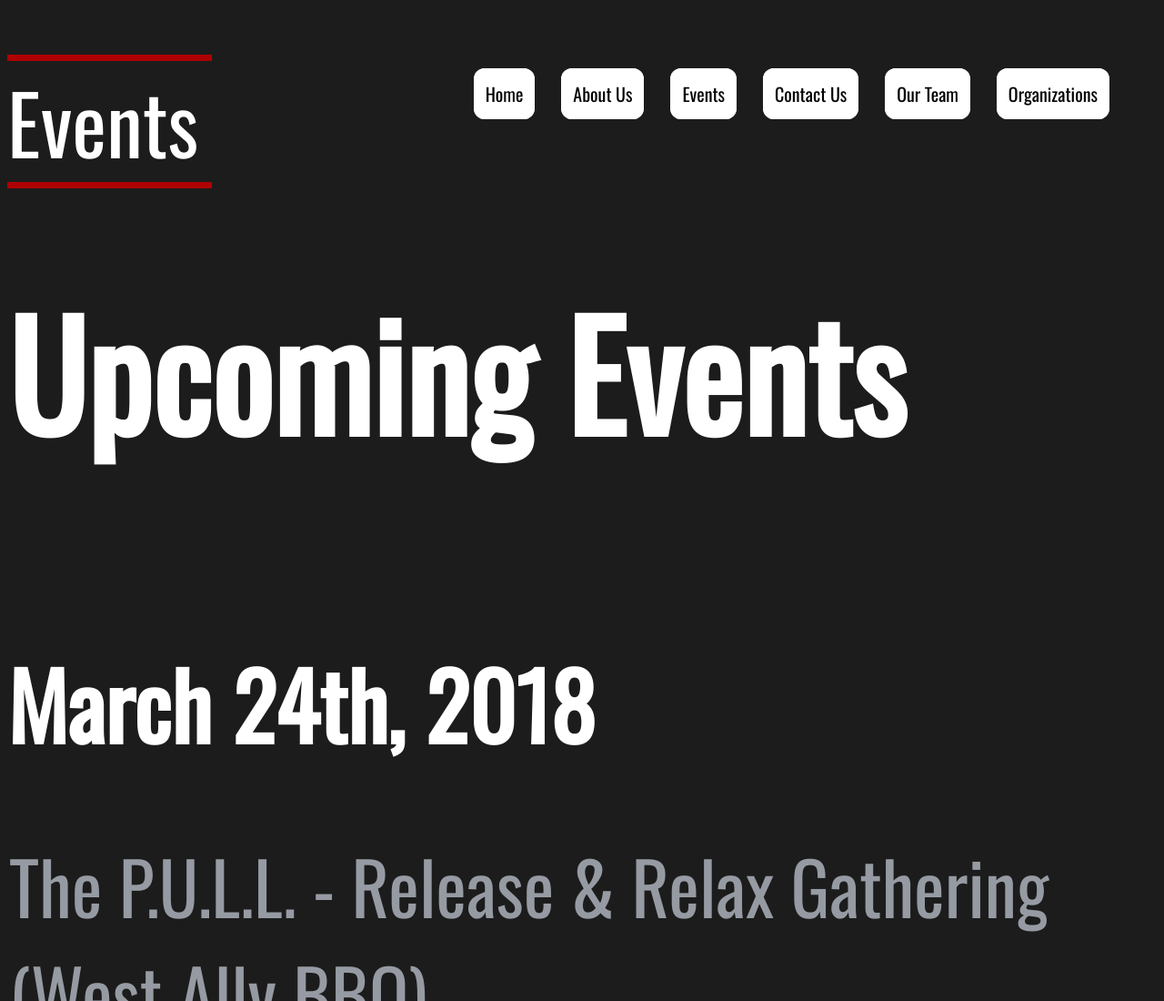
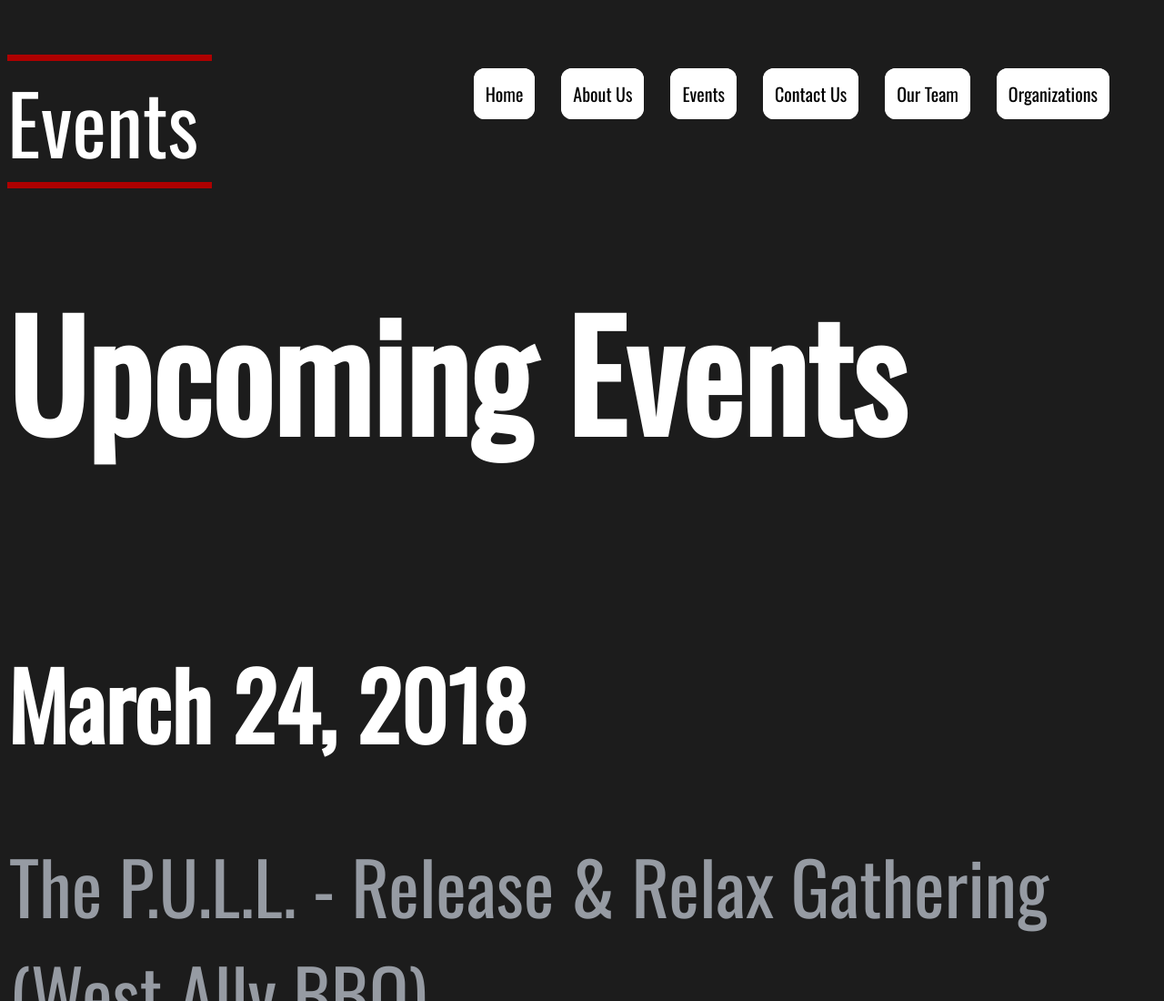
Before and after one commit to james-peach/4.3-try-again, a plain HTML site: page Events.html in a window 1280 px wide. Shown: the top 1100 px of the page at 91% size. Drawn offline with nearby package versions, Linux system fonts and the light colour scheme; a web font is replaced by a local one.

Commit message:
Update Events.html

```diff
--- a/Events.html
+++ b/Events.html
@@ -19,7 +19,7 @@
     <a href="Our-Team.html" class="navbar">Our Team</a>
     <a href="Organizations.html" class="navbar">Organizations</a>
     <h1 class='upcoming-events-heading'>Upcoming Events</h1>
-      <h1 class='events-heading march-24th-heading'>March 24th, 2018</h1>
+      <h1 class='events-heading march-24th-heading'>March 24, 2018</h1>
       <p class='events-desc march-24-desc'>The P.U.L.L. - Release &amp; Relax Gathering (West Ally BBQ) </p>
       <h1 class='events-heading april-14th-date'>April 14th, 2018</h1>
       <p class='events-desc april-14-desc'>
```
